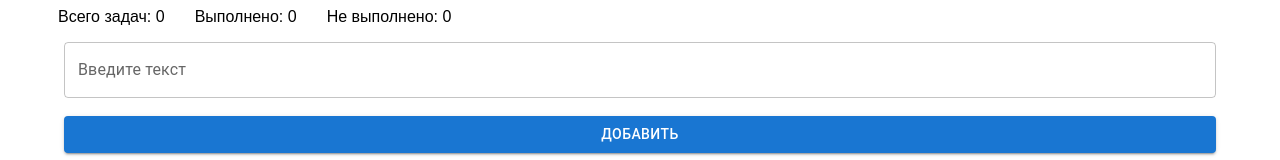
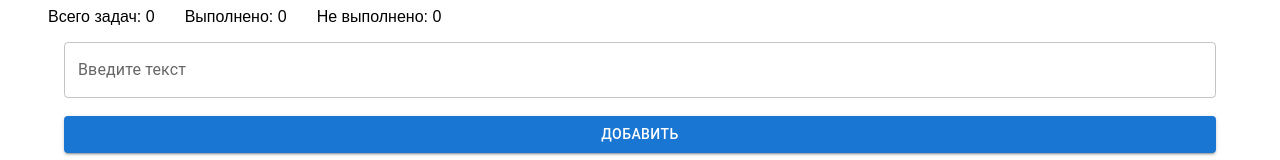
Before and after one commit to Aidin-Yryskeldiev/Todo, a React (Vite) app: page / in a window 1280 px wide. Shown: the top 160 px of the page. Built offline with nearby package versions, Linux system fonts and the light colour scheme; no server answers.

Commit message:
Update App.tsx

```diff
--- a/src/App.tsx
+++ b/src/App.tsx
@@ -200,8 +200,6 @@ const App: React.FC = () => {
 						sx={{
 							display: "flex",
 							gap: "30px",
-							position: "relative",
-							left: "10px",
 						}}>
 						<p style={{ fontFamily: "arial" }}>Всего задач: {todos.length}</p>
 						<p style={{ fontFamily: "arial" }}>
```
